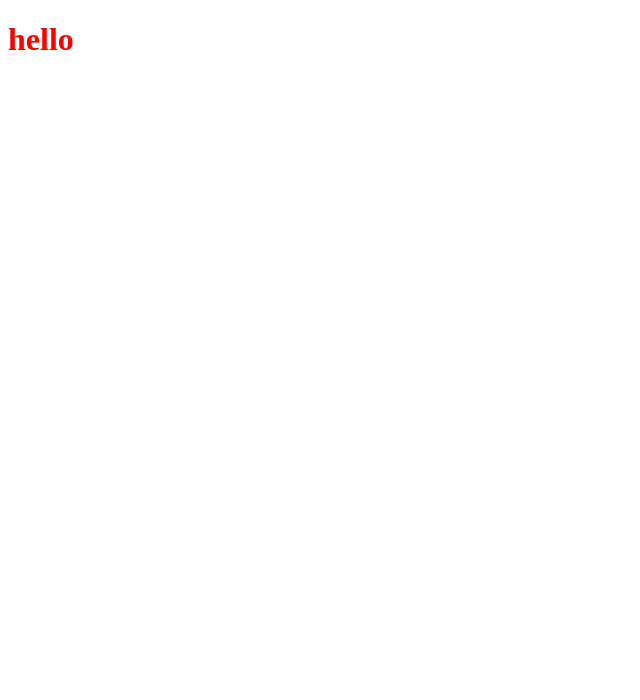
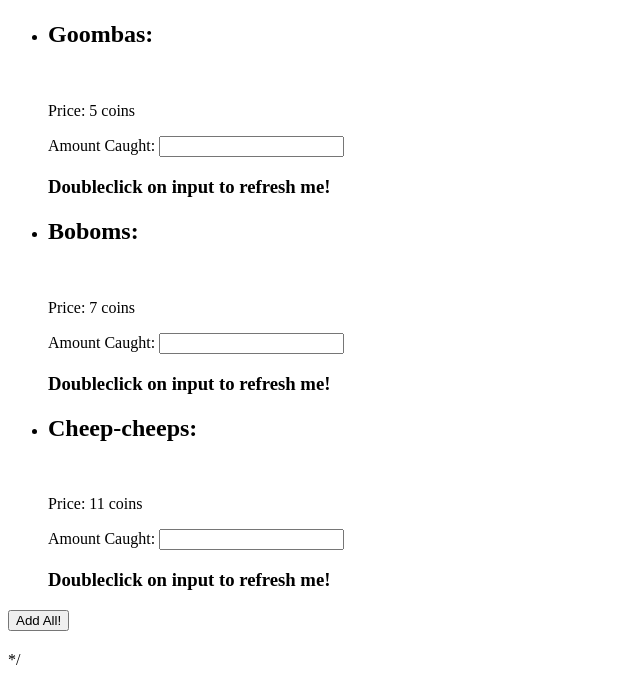
Before and after one commit to mtabion/mario_pest_control, a plain HTML site: page index.html in a window 1280 px wide. Shown: the whole page, without its empty margins (0-640 px from the left). Drawn offline with Linux system fonts and the light colour scheme.

Commit message:
Li elements completed- except img

```diff
--- a/index.html
+++ b/index.html
@@ -1,5 +1,6 @@
 <!DOCTYPE html>
 <html lang="en">
+
 <head>
     <meta charset="UTF-8">
     <meta name="viewport" content="width=device-width, initial-scale=1.0">
@@ -7,9 +8,42 @@
     <title>Mario Pest Control</title>
     <link rel="stylesheet" href="styles.css"></link>
 </head>
+
 <body>
-    <h1>hello</h1>
+    <main>
+        <h1> </h1>
+        <form>
+            <ul>
+                <li id="goombas" )>
+
+                    <h2>Name</h2>
+                    <img src="">
+                    <p>Price: </p>
+                    <label>Amount Caught: <input></label>
+                    <h3> Doubleclick on input to refresh me! </h3>
+                </li>
+                <li id="boboms">
+                    <h2>Name</h2>
+                    <img src="">
+                    <p>Price: </p>
+                    <label>Amount Caught: <input></label>
+                    <h3> Doubleclick on input to refresh me! </h3>
+                </li>
+                <li id="cheeps">
+                    <h2>Name</h2>
+                    <img src="">
+                    <p>Price: </p>
+                    <label>Amount Caught: <input></label>
+                    <h3> Doubleclick on input to refresh me! </h3>
+                </li>
+            </ul>
+            <button>Add All! </button>
+            <h2></h2>
+        </form>
+    </main>*/
+
 
     <script src="index.js"></script>
 </body>
+
 </html>
--- a/index.js
+++ b/index.js
@@ -0,0 +1,65 @@
+// Pricing:
+// Goombas: 5 Coins  (Li ID = "goombas")
+// Bob-ombs: 7 Coins (Li ID = "boboms")
+// Cheep-cheeps: 11 Coins (Li ID = "cheeps")
+const goombasLi = document.getElementById("goombas");
+const goombasChildrenArray = goombasLi.children;
+console.log(goombasChildrenArray) //This array looks like this: [[0]h2, [1]img, [2]p, [3]label, [4]h3].
+    //Notice input is NOT direct children of the li, because it is children of the label instead.
+const goombasPrice = 5
+
+goombasChildrenArray[0].textContent = `Goombas:`
+goombasChildrenArray[2].textContent = `Price: ${goombasPrice} coins`
+
+const goombasInput = goombasChildrenArray[3].children[0] //this means input is the [0](only) child of label.
+
+console.log(goombasInput) // <= Nan unless you write a number here.
+totalGoombasOnly = () => {
+    goombasChildrenArray[4].textContent = goombasInput.value * goombasPrice
+}
+goombasInput.addEventListener("click", totalGoombasOnly)
+
+
+////Now i just copy this and change all goombas for boboms and cheeps.
+//I usually use loop instead, but i didn't want it to get complicated.
+
+const bobomsLi = document.getElementById("boboms");
+const bobomsChildrenArray = bobomsLi.children;
+console.log(bobomsChildrenArray) //This array looks like this: [[0]h2, [1]img, [2]p, [3]label, [4]h3].
+    //Notice input is NOT direct children of the li, because it is children of the label instead.
+const bobomsPrice = 7
+bobomsChildrenArray[0].textContent = `Boboms:`
+bobomsChildrenArray[2].textContent = `Price: ${bobomsPrice} coins`
+
+const bobomsInput = bobomsChildrenArray[3].children[0] //this means input is the [0](only) child of label.
+
+console.log(bobomsInput) // <= Nan unless you write a number here.
+totalBobomsOnly = () => {
+    bobomsChildrenArray[4].textContent = bobomsInput.value * bobomsPrice
+}
+bobomsInput.addEventListener("click", totalBobomsOnly)
+
+//and cheeps.
+const cheepsPrice = 11;
+const cheepsLi = document.getElementById("cheeps");
+const cheepsChildrenArray = cheepsLi.children;
+console.log(cheepsChildrenArray) //This array looks like this: [[0]h2, [1]img, [2]p, [3]label, [4]h3].
+    //Notice input is NOT direct children of the li, because it is children of the label instead.
+cheepsChildrenArray[0].textContent = `Cheep-cheeps:`
+cheepsChildrenArray[2].textContent = `Price: ${cheepsPrice} coins`
+
+const cheepsInput = cheepsChildrenArray[3].children[0] //this means input is the [0](only) child of label.
+
+console.log(cheepsInput) // <= Nan unless you write a number here.
+totalCheepsOnly = () => {
+    cheepsChildrenArray[4].textContent = cheepsInput.value * cheepsPrice
+}
+cheepsInput.addEventListener("click", totalCheepsOnly)
+
+// A footer showing:
+// Mario's email address
+// Mario's company website url
+// Mario's physical address
+
+
+//For the EXTRA CREDIT, we can add media queries in CSS.
```
Also changed, not shown: imgs/GoombaNSMB.png (added), imgs/download.jpg (added), imgs/download.png (added), 1 other file.
